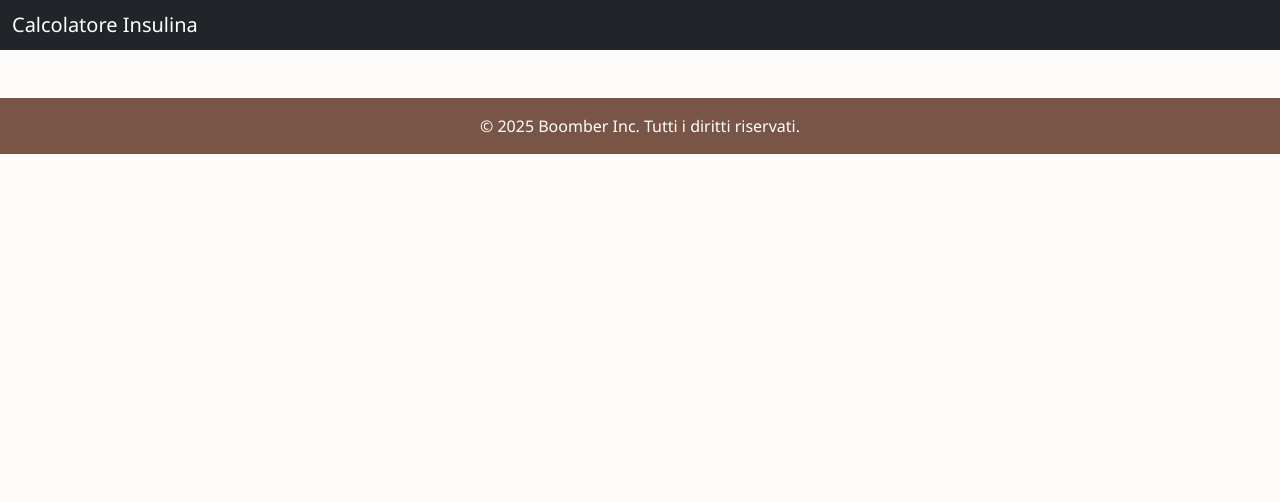
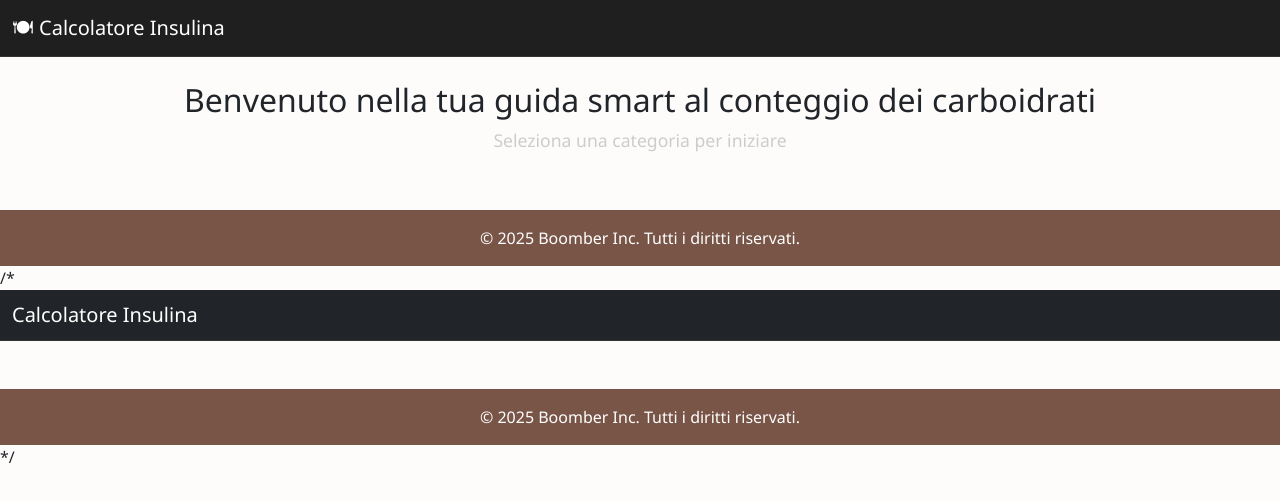
Before and after one commit to ivangrassii/gestione-alimenti-webapp, a Flask app: template templates/home.html in a window 1280 px wide. Shown: the top 502 px of the page. Run offline with Flask 3, Linux system fonts and the light colour scheme; the template is opened without the code that fills it, so the values that code supplies are empty.

Commit message:
Update home.html

```diff
--- a/templates/home.html
+++ b/templates/home.html
@@ -1,4 +1,105 @@
 <!DOCTYPE html>
+<html lang="it">
+<head>
+  <meta charset="UTF-8">
+  <meta name="viewport" content="width=device-width, initial-scale=1">
+  <title>Calcolatore Insulina</title>
+  <link href="https://cdn.jsdelivr.net/npm/bootstrap@5.3.0/dist/css/bootstrap.min.css" rel="stylesheet">
+  <link rel="manifest" href="/static/manifest.json">
+  <meta name="theme-color" content="#1f1f1f">
+  <link rel="stylesheet" href="https://cdnjs.cloudflare.com/ajax/libs/animate.css/4.1.1/animate.min.css"/>
+
+  <style>
+    body {
+      background-color: #121212;
+      color: #f0f0f0;
+      font-family: 'Segoe UI', sans-serif;
+    }
+    .navbar {
+      background-color: #1f1f1f;
+      border-bottom: 1px solid #333;
+    }
+    .intro {
+      text-align: center;
+      margin-bottom: 2rem;
+    }
+    .intro h2 {
+      font-size: 2rem;
+      animation: fadeInDown 1s ease-in-out;
+    }
+    .intro p {
+      font-size: 1.1rem;
+      color: #ccc;
+      animation: fadeInUp 1s ease-in-out;
+    }
+    .category-card {
+      background-color: #1e1e1e;
+      border-radius: 20px;
+      box-shadow: 0 6px 20px rgba(0,0,0,0.4);
+      transition: all 0.3s ease-in-out;
+    }
+    .category-card:hover {
+      transform: scale(1.05);
+      box-shadow: 0 10px 25px rgba(255, 255, 255, 0.1);
+    }
+    .category-image {
+      border-radius: 20px 20px 0 0;
+      width: 100%;
+      height: 200px;
+      object-fit: cover;
+    }
+    .card-body h5 {
+      color: #fff;
+    }
+    footer {
+      background-color: #1f1f1f;
+      color: #ccc;
+      padding: 1rem 0;
+      margin-top: 3rem;
+    }
+  </style>
+</head>
+<body>
+
+<nav class="navbar navbar-expand-lg navbar-dark mb-4">
+  <div class="container-fluid">
+    <a class="navbar-brand animate__animated animate__fadeInLeft" href="#">🍽 Calcolatore Insulina</a>
+  </div>
+</nav>
+
+<div class="container">
+  <div class="intro animate__animated animate__fadeIn">
+    <h2>Benvenuto nella tua guida smart al conteggio dei carboidrati</h2>
+    <p>Seleziona una categoria per iniziare</p>
+  </div>
+
+  <div class="row g-4">
+    {% for cat in categorie %}
+    <div class="col-6 col-md-4 col-lg-3 animate__animated animate__fadeInUp">
+      <a href="{{ url_for('categoria', nome=cat) }}" class="text-decoration-none">
+        <div class="card category-card h-100">
+          <img src="{{ url_for('static', filename='images/' + cat|lower + '.png') }}" class="category-image" alt="{{ cat }}">
+          <div class="card-body text-center">
+            <h5 class="card-title">{{ cat }}</h5>
+          </div>
+        </div>
+      </a>
+    </div>
+    {% endfor %}
+  </div>
+</div>
+
+<footer class="text-center">
+  <div class="container">
+    <p class="mb-0">© 2025 Boomber Inc. Tutti i diritti riservati.</p>
+  </div>
+</footer>
+
+</body>
+</html>
+
+
+/*<!DOCTYPE html>
 <html lang="it">
 <head>
     <meta charset="UTF-8">
@@ -73,3 +174,4 @@
 
 </body>
 </html>
+*/
```
